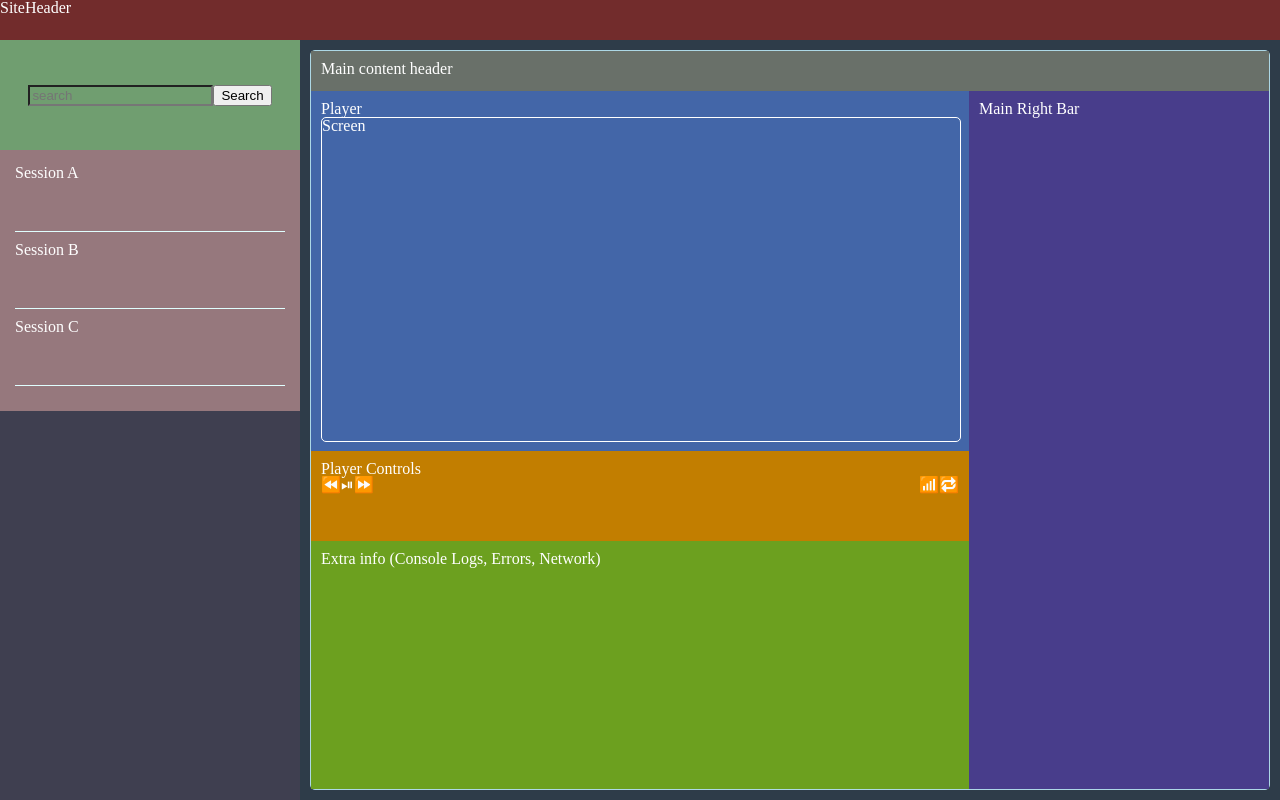
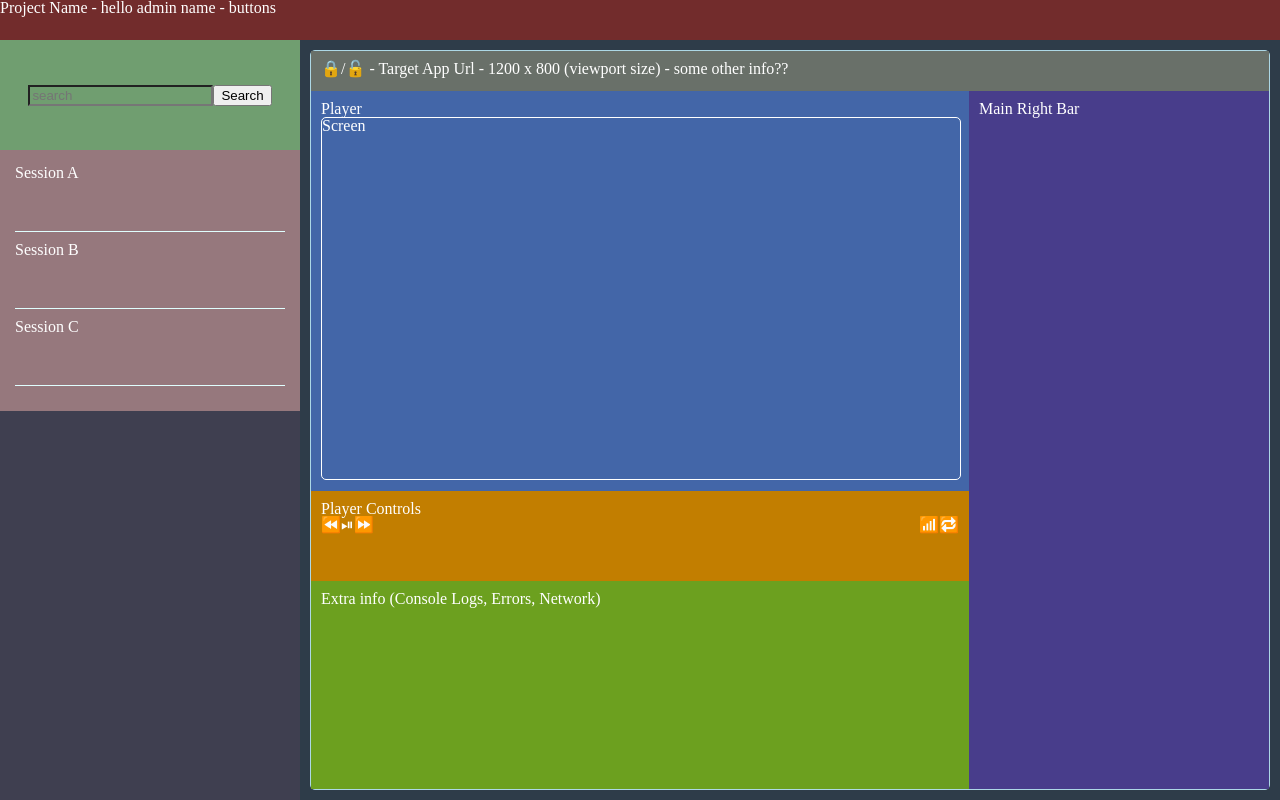
Before and after one commit to MIMIC-replay/MIMIC, a React (Vite) app in the folder frontend/: page / in a window 1280 px wide. Built offline with nearby package versions, Linux system fonts and the light colour scheme.

Commit message:
build: FRONTEND restyle

```diff
--- a/frontend/src/components/MainContentArea.jsx
+++ b/frontend/src/components/MainContentArea.jsx
@@ -1,7 +1,7 @@
 const MainContentArea = () => {
   return (
     <section className="main-content-area">
-    <header>Main content header</header>
+    <header>🔒/🔓 - Target App Url - 1200 x 800 (viewport size) - some other info??</header>
     <div className="player">Player <div className="screen">Screen</div></div>
     <div className="player-controls">Player Controls<br></br><div className="controls"><span>⏪⏯⏩</span><span className="right-controls">📶🔁</span></div></div>
     <div className="extra-info">Extra info (Console Logs, Errors, Network)</div>
--- a/frontend/src/components/SiteHeader.jsx
+++ b/frontend/src/components/SiteHeader.jsx
@@ -1,5 +1,5 @@
 const SiteHeader = () => {
-  return <header className="site-header">SiteHeader</header>
+  return <header className="site-header">Project Name - hello admin name - buttons</header>
 }
 
 export default SiteHeader
--- a/frontend/src/style/app.css
+++ b/frontend/src/style/app.css
@@ -59,7 +59,7 @@ body {
   background-color: rgb(46, 60, 73);
   display: grid;
   grid-area: main-content-area;
-  grid-template: 40px 360px 90px 50px auto / auto 300px;
+  grid-template: 40px 50vh 90px 50px auto / auto 300px;
   grid-template-areas:
     "content-header content-header"
     "player main-right-bar"
```
